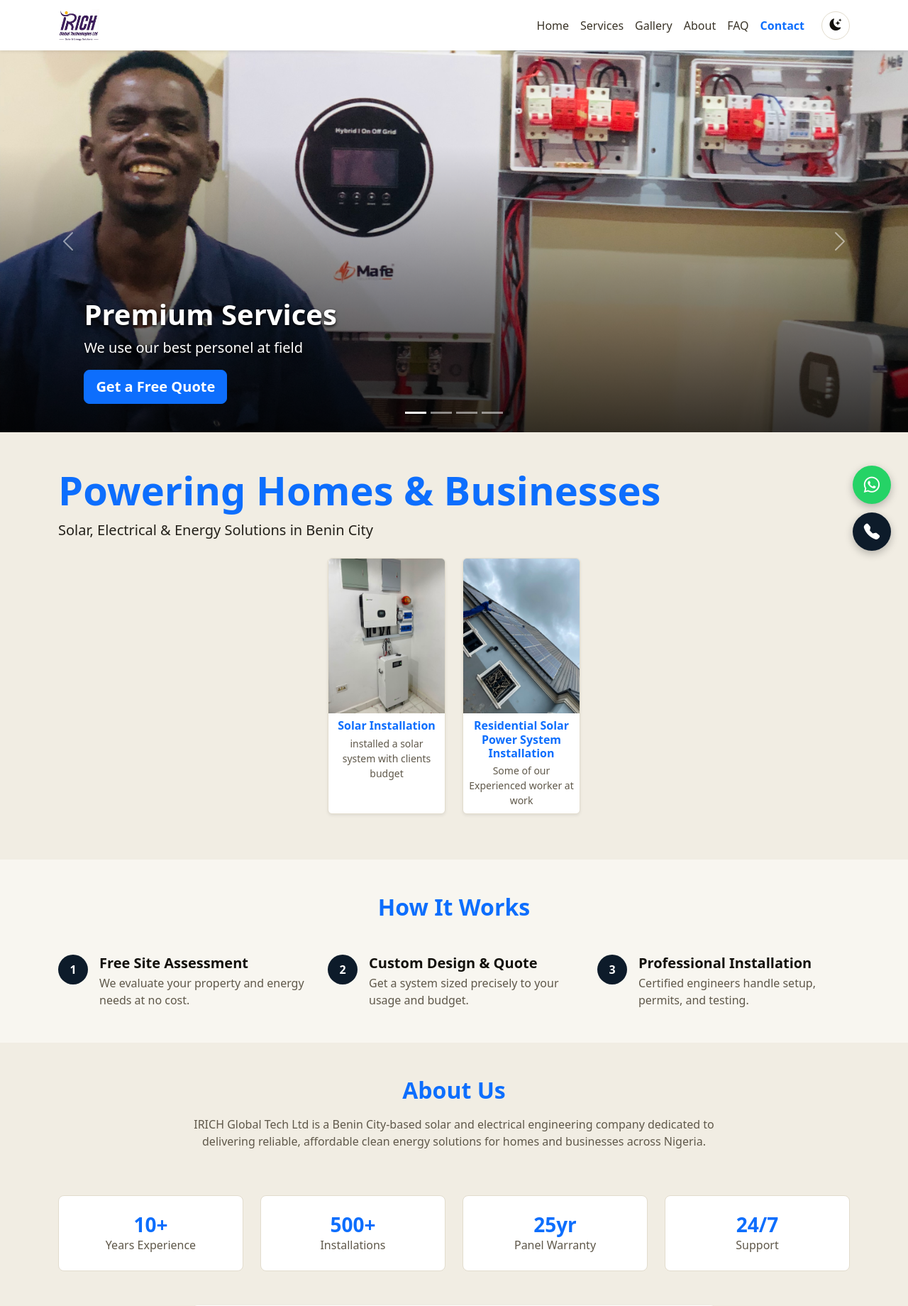
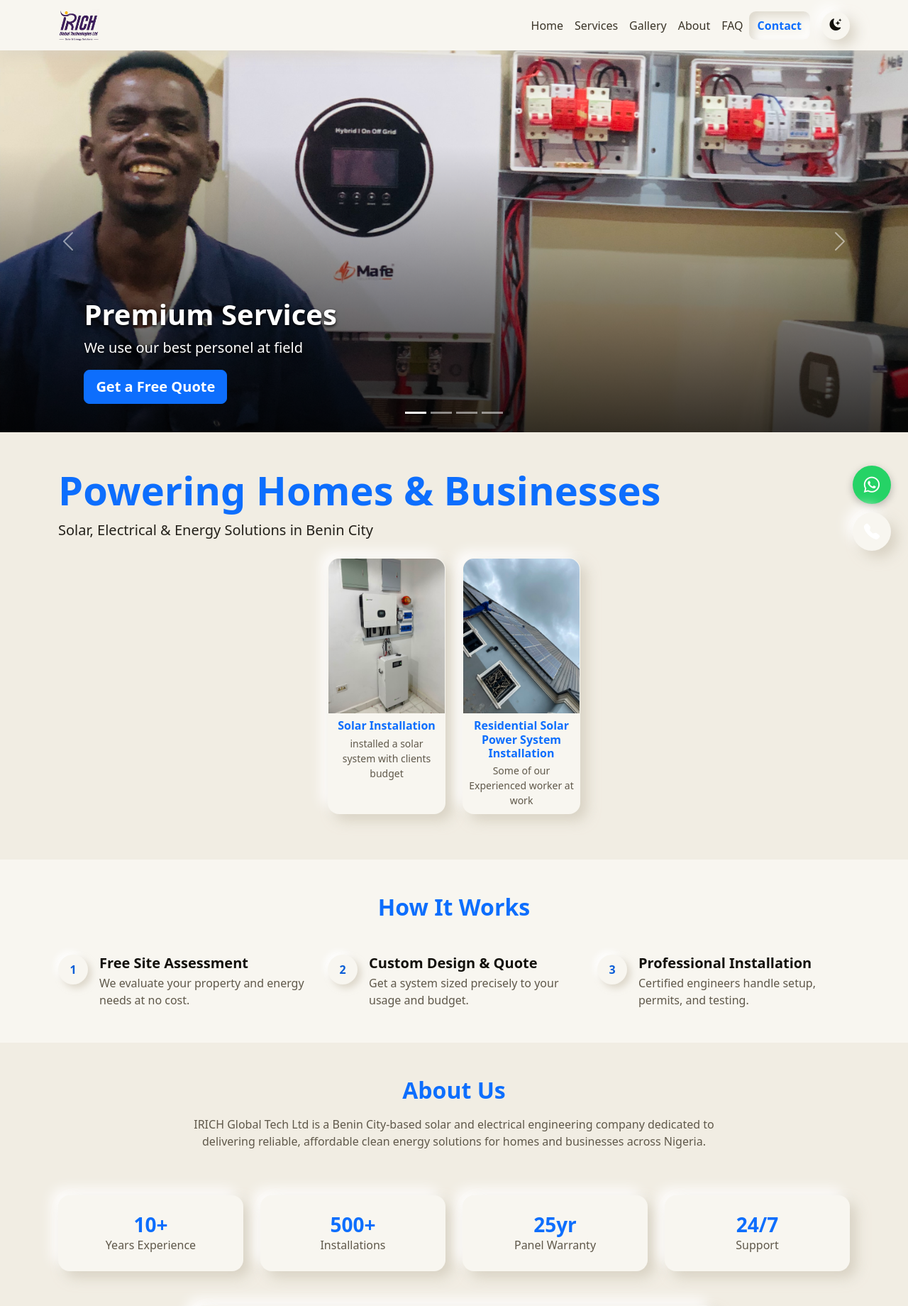
Before and after one commit to miracleiwinosa288/django_project, a Django app: page / in a window 1280 px wide. Shown: the top 1840 px of the page at 71% size. Run offline with Django 5.2, Linux system fonts and the light colour scheme; data comes from the database, SQL or seed files in the repository.

Commit message:
added neumorphism effect to light mode

```diff
--- a/web_page/static/theme.css
+++ b/web_page/static/theme.css
@@ -42,6 +42,28 @@
   --nav-active: #0d6efd;
   --primary-link: #0b5ed7;
   --nav-toggler-filter: none;
+
+  /* Neumorphic shadows: light from the top-left, shade to the bottom-right.
+   * Tuned against --page-bg (#f8f6f0) so surfaces look pressed out of it. */
+  --neu-out:
+    9px 9px 18px rgba(203, 195, 178, 0.65),
+    -9px -9px 18px rgba(255, 255, 255, 0.95);
+  --neu-out-sm:
+    5px 5px 10px rgba(203, 195, 178, 0.6),
+    -5px -5px 10px rgba(255, 255, 255, 0.9);
+  --neu-out-hover:
+    12px 12px 24px rgba(203, 195, 178, 0.72),
+    -12px -12px 24px rgba(255, 255, 255, 1);
+  --neu-in:
+    inset 6px 6px 12px rgba(203, 195, 178, 0.55),
+    inset -6px -6px 12px rgba(255, 255, 255, 0.85);
+  --neu-in-focus:
+    inset 6px 6px 12px rgba(203, 195, 178, 0.55),
+    inset -6px -6px 12px rgba(255, 255, 255, 0.85),
+    0 0 0 0.25rem rgba(201, 154, 46, 0.2);
+  --neu-pressed:
+    inset 4px 4px 8px rgba(203, 195, 178, 0.65),
+    inset -4px -4px 8px rgba(255, 255, 255, 0.9);
 }
 
 body {
@@ -462,6 +484,154 @@ footer .text-secondary {
   backdrop-filter: var(--glass-blur-strong);
 }
 
+/* ==================================================================== *
+ * Light mode neumorphism
+ *
+ * Scoped to [data-theme="light"]. Surfaces share the page background and
+ * get paired shadows (bright top-left, soft bottom-right) so they look
+ * extruded; inputs and pressed states use inset shadows to look sunken.
+ * Borders are dropped, because outlines break the effect.
+ * ==================================================================== */
+
+[data-theme="light"] body {
+  background-color: var(--page-bg);
+}
+
+/* Raised surfaces ------------------------------------------------------- */
+
+[data-theme="light"] .card,
+[data-theme="light"] .stat-box,
+[data-theme="light"] .stat-box.bg-white,
+[data-theme="light"] .accordion-item,
+[data-theme="light"] .modal-content,
+[data-theme="light"] .theme-toggle,
+[data-theme="light"] .gallery-item,
+[data-theme="light"] .navbar-toggler,
+[data-theme="light"] .floating-btn.call {
+  background-color: var(--page-bg) !important;
+  border-color: transparent !important;
+  box-shadow: var(--neu-out) !important;
+  transition:
+    box-shadow 0.25s ease,
+    transform 0.2s ease,
+    color 0.2s ease;
+}
+
+[data-theme="light"] .card,
+[data-theme="light"] .stat-box,
+[data-theme="light"] .accordion-item {
+  border-radius: 1rem !important;
+}
+
+[data-theme="light"] .service-card {
+  overflow: hidden;
+}
+
+[data-theme="light"] .service-card:hover,
+[data-theme="light"] .stat-box:hover {
+  transform: translateY(-3px);
+  box-shadow: var(--neu-out-hover) !important;
+}
+
+[data-theme="light"] .step-number {
+  background-color: var(--page-bg);
+  color: var(--primary-link);
+  box-shadow: var(--neu-out-sm);
+}
+
+/* A neumorphic toggle sits flush with the page, so it reads as its own disc. */
+[data-theme="light"] .theme-toggle:hover {
+  color: #c99a2e;
+  transform: translateY(0);
+  box-shadow: var(--neu-out-sm) !important;
+}
+
+[data-theme="light"] .theme-toggle:active,
+[data-theme="light"] .navbar-toggler:active {
+  box-shadow: var(--neu-pressed) !important;
+}
+
+/* Navigation: a soft lip under the sticky bar instead of a flat border. */
+[data-theme="light"] .navbar.bg-white {
+  background-color: var(--page-bg) !important;
+  box-shadow:
+    0 6px 18px rgba(203, 195, 178, 0.5),
+    0 -6px 14px rgba(255, 255, 255, 0.9) !important;
+}
+
+[data-theme="light"] .navbar .nav-link {
+  border-radius: 0.6rem;
+  transition:
+    box-shadow 0.25s ease,
+    color 0.2s ease;
+}
+
+/* The active nav item looks pressed into the bar. */
+[data-theme="light"] .navbar-nav .nav-link.active {
+  box-shadow: var(--neu-in);
+  padding-inline: 0.75rem;
+}
+
+@media (max-width: 991.98px) {
+  [data-theme="light"] .offcanvas {
+    background-color: var(--page-bg) !important;
+    border-left: 0 !important;
+    box-shadow: -10px 0 24px rgba(203, 195, 178, 0.6);
+  }
+}
+
+/* Forms: sunken wells ---------------------------------------------------- */
+
+[data-theme="light"] .form-control {
+  background-color: var(--page-bg);
+  border: 0;
+  border-radius: 0.85rem;
+  box-shadow: var(--neu-in);
+  transition: box-shadow 0.25s ease;
+}
+
+[data-theme="light"] .form-control:focus {
+  background-color: var(--page-bg);
+  border: 0;
+  box-shadow: var(--neu-in-focus);
+}
+
+/* Accordion ------------------------------------------------------------- */
+
+[data-theme="light"] .accordion {
+  --bs-accordion-bg: transparent;
+  --bs-accordion-btn-bg: transparent;
+  --bs-accordion-body-bg: transparent;
+  --bs-accordion-border-color: transparent;
+  --bs-accordion-border-width: 0;
+}
+
+[data-theme="light"] .accordion-item {
+  margin-bottom: 0.85rem;
+  overflow: hidden;
+}
+
+[data-theme="light"] .accordion-button {
+  background-color: transparent;
+  box-shadow: none;
+}
+
+[data-theme="light"] .accordion-button:not(.collapsed) {
+  background-color: #efe3c4;
+  color: #12100b;
+  box-shadow: var(--neu-pressed);
+}
+
+[data-theme="light"] .accordion-button:focus {
+  box-shadow: inset 0 0 0 0.15rem rgba(201, 154, 46, 0.35);
+}
+
+/* Modal ---------------------------------------------------------------- */
+
+[data-theme="light"] .modal-content {
+  border-radius: 1.25rem;
+}
+
 /* Browsers without backdrop-filter: fall back to solid, readable panels. */
 @supports not ((backdrop-filter: blur(1px)) or (-webkit-backdrop-filter: blur(1px))) {
   [data-theme="dark"] .card,
```
